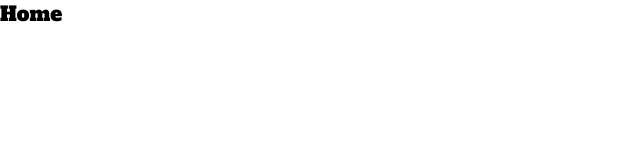
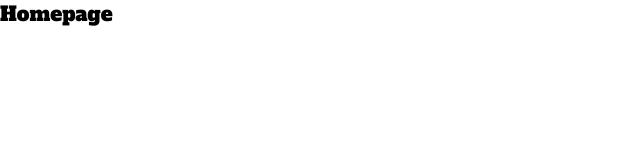
Before and after one commit to Kalkuli/2018.2-Kalkuli_Front-End, a React app: page / in a window 1280 px wide. Shown: the top 160 px of the page, without its empty margins (0-640 px from the left). Built offline with nearby package versions, Linux system fonts and the light colour scheme.

Commit message:
Initial file structure, and integrating HomePage component to router

```diff
--- a/src/App.js
+++ b/src/App.js
@@ -6,6 +6,8 @@ import ReceiptList from './components/Receipt/ReceiptList/ReceiptList'
 import Dashboard from './components/Dashboard/Dashboard'
 import Reports from './components/Reports/Reports'
 import ReceiptView from './components/Receipt/ReceiptView/ReceiptView'
+import HomePage from './components/HomePage/HomePage'
+
 import {  BrowserRouter,Route, Switch } from 'react-router-dom'
 
 class App extends Component {
@@ -13,7 +15,7 @@ class App extends Component {
     return (
       <BrowserRouter>
         <Switch>
-          <Route path='/' exact render={() => <h1>Home</h1>}/>
+          <Route path='/' exact component={HomePage}/>
           <Route path='/send-receipt' component={ReceiptAdder} />
           <Route path='/compare-data-with-receipt' component={ReceiptCompare}/>
           <Route path='/edit-receipt-data' render={() => <h1>edit receipt data</h1>} />
--- /dev/null
+++ b/src/components/HomePage/HomePage.js
@@ -0,0 +1,11 @@
+import React,{Fragment} from 'react'
+
+const HomePage = () => {
+  return (
+    <Fragment>
+      <h1>Homepage</h1>
+    </Fragment>
+  )
+}
+
+export default HomePage
```
Also changed, not shown: src/components/HomePage/about.scss (added), src/components/HomePage/features.scss (added), src/components/HomePage/footer.scss (added), src/components/HomePage/header.scss (added), src/components/HomePage/navbar.scss (added).
